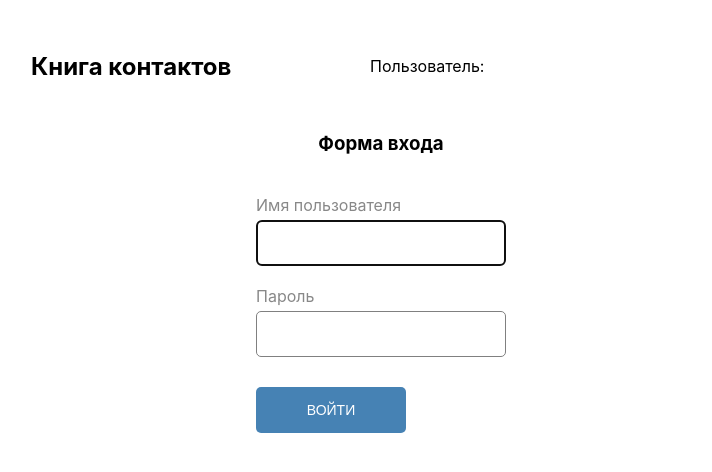
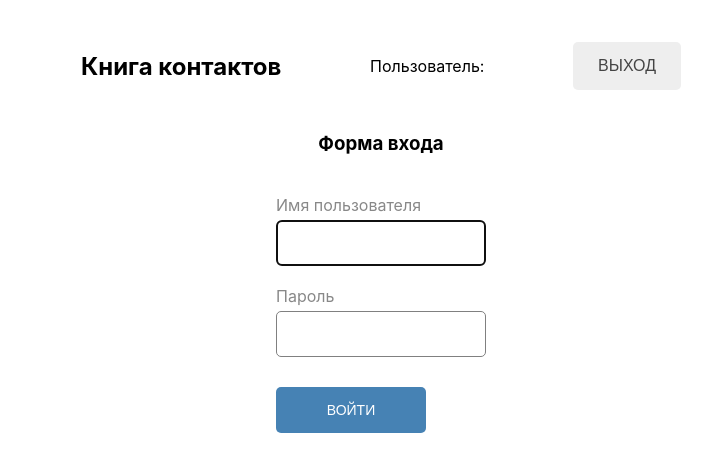
Before and after one commit to DrannikovVladimir/contacts-book, a React app: page /login in a window 1280 px wide. Shown: the top 472 px of the page, without its empty margins (259-971 px from the left). Built offline with nearby package versions, Linux system fonts and the light colour scheme; sample sign-in values are in the browser's storage; the HTML template or start-up script is replaced by a standard one.

Commit message:
Edited content styles

```diff
--- a/assets/style.scss
+++ b/assets/style.scss
@@ -1,8 +1,30 @@
+html {
+  box-sizing: border-box;
+}
+
+*, *::before, *::after {
+  box-sizing: inherit;
+}
+
 body {
   margin: 0;
   font-family: -apple-system, BlinkMacSystemFont, 'Segoe UI', 'Roboto', 'Oxygen',
     'Ubuntu', 'Cantarell', 'Fira Sans', 'Droid Sans', 'Helvetica Neue',
     sans-serif;
+}
+
+.visually-hidden:not(:focus):not(:active),
+input[type="checkbox"].visually-hidden,
+input[type="radio"].visually-hidden {
+  position: absolute;
+  width: 1px;
+  height: 1px;
+  margin: -1px;
+  border: 0;
+  padding: 0;
+  white-space: nowrap;
+  clip: rect(0 0 0 0);
+  overflow: hidden;
 }
 
 .btn {
@@ -23,24 +45,9 @@ body {
   cursor: pointer;
 }
 
-.visually-hidden:not(:focus):not(:active),
-input[type="checkbox"].visually-hidden,
-input[type="radio"].visually-hidden {
-  position: absolute;
-  width: 1px;
-  height: 1px;
-  margin: -1px;
-  border: 0;
-  padding: 0;
-  white-space: nowrap;
-  clip: rect(0 0 0 0);
-  overflow: hidden;
-}
-
 .contacts__wrapper {
   display: flex;
   align-items: center;
-  flex-wrap: wrap;
   margin-top: 20px;
 }
 
@@ -48,6 +55,8 @@ input[type="radio"].visually-hidden {
   width: 700px;
   margin: 0 auto;
   margin-top: 40px;
+  padding-left: 50px;
+  padding-right: 50px;
 }
 
 .contacts__content {
@@ -73,9 +82,9 @@ input[type="radio"].visually-hidden {
 
 .contacts-list__item {
   display: flex;
-  min-width: 280px;
+  min-width: 480px;
   margin-bottom: 20px;
-  padding-bottom: 10px;
+  padding-bottom: 15px;
   border-bottom: 1px solid #ececec;
 }
 
@@ -134,8 +143,12 @@ input[type="radio"].visually-hidden {
   }
 }
 
+.desc-function {
+  margin-left: auto;
+}
+
 .desc-function__button {
-  min-width: 320px;
+  min-width: 200px;
 
   background-color: steelblue;
 
@@ -214,12 +227,16 @@ input[type="radio"].visually-hidden {
   display: block;
 }
 
+.form-search {
+  width: 100%;
+}
+
 .form-search__group {
   display: flex;
 }
 
 .form-search__input {
-  min-width: 320px;
+  flex-grow: 2;
   margin-right: 20px;
   padding: 10px 10px;
   border: 1px solid #888888;
@@ -366,21 +383,18 @@ input[type="radio"].visually-hidden {
   margin: 0;
 }
 
-.navbar__link {
-  border-bottom: 1px solid transparent;
-  font-size: 16px;
-  line-height: 24px;
+.navbar__button {
+  border: none;
+  background-color: #eeeeee;
+
   color: #444444;
-  text-transform: uppercase;
-  text-decoration: none;
 
   &:hover {
-    border-bottom-color: #444444;
+    background-color: darken(#eeeeee, 10%);
   }
 
   &:active {
-    color: lighten(#444444, 30%);
-    border-bottom-color: lighten(#444444, 30%);
+    background-color: darken(#eeeeee, 20%);
   }
 }
 
@@ -459,7 +473,7 @@ input[type="radio"].visually-hidden {
   left: 50%;
   transform: translateX(-50%);
 
-  min-width: 300px;
+  min-width: 380px;
   padding: 40px 40px;
 
   background-color: #fff;
```
